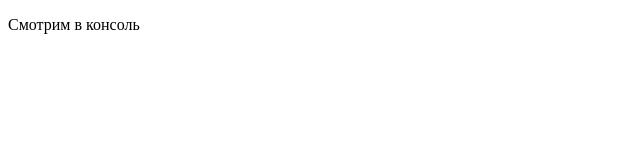
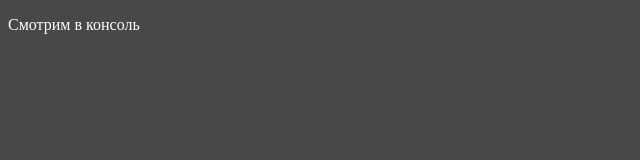
Before and after one commit to furtivite/ps-hw, a plain HTML site: page 4-navigator/index.html in a window 1280 px wide. Shown: the whole page, without its empty margins (0-640 px from the left). Drawn offline with Linux system fonts and the light colour scheme.

Commit message:
Добавляет стилей

```diff
--- a/4-navigator/index.html
+++ b/4-navigator/index.html
@@ -5,6 +5,12 @@
   <meta charset="UTF-8">
   <meta name="viewport" content="width=device-width, initial-scale=1.0">
   <title>4 Navigator</title>
+  <style>
+    body {
+      background: #484848;
+      color: white;
+    }
+  </style>
 </head>
 
 <body>
```
